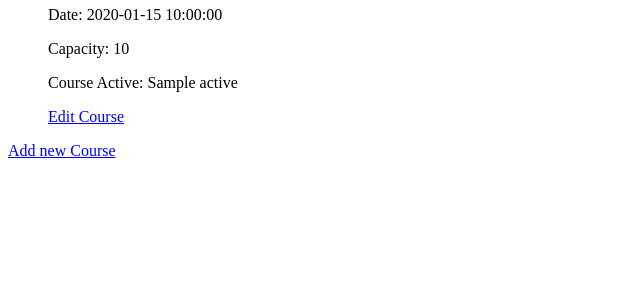
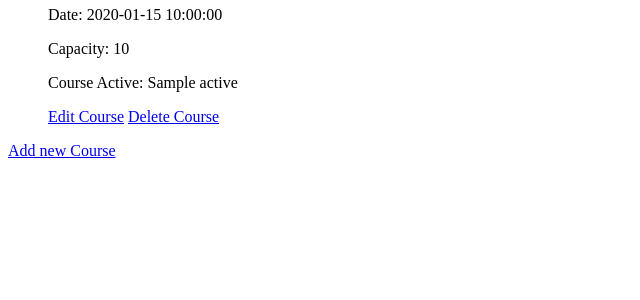
Before and after one commit to Cetins/gymmy, a Flask app: page /courses in a window 1280 px wide. Shown: the part 196-496 px from the top of the page, without its empty margins (0-640 px from the left). Run offline with Flask 2, Linux system fonts and the light colour scheme; a database or web service that is not in the repository returns one stand-in record (values such as "Sample title"); some libraries are stand-ins or nearby versions.

Commit message:
course single delete added, tested, working and that's all from me tonight

```diff
--- a/controllers/course_controller.py
+++ b/controllers/course_controller.py
@@ -45,3 +45,8 @@ def update_course(id):
     course_repository.update(updated_course)
 
     return redirect("/courses")
+
+@courses_blueprint.route("/courses/delete/<id>")
+def delete(id):
+    course_repository.delete(id)
+    return redirect("/courses")
--- a/repositories/course_repository.py
+++ b/repositories/course_repository.py
@@ -25,3 +25,12 @@ def update(course):
     sql = "UPDATE courses SET title=%s, date=%s, capacity=%s, active=%s WHERE id=%s"
     values = [course.title, course.date, course.capacity, course.active, course.id]
     run_sql(sql, values)
+
+def delete(id):
+    sql = "DELETE FROM courses WHERE id=%s"
+    values = [id]
+    run_sql(sql, values)
+
+def delete_all():
+    sql = "DELETE FROM courses"
+    run_sql(sql)
--- a/templates/courses/index.html
+++ b/templates/courses/index.html
@@ -11,6 +11,8 @@
         <p>Capacity: {{ course.capacity }}</p>
         <p>Course Active: {{ course.active }}</p>
         <a href="/courses/edit/{{ course.id }}">Edit Course</a>
+        <a href="/courses/delete/{{ course.id }}">Delete Course</a>
+    </li>
     </li>
     {% endfor %}
 </ul>
```
